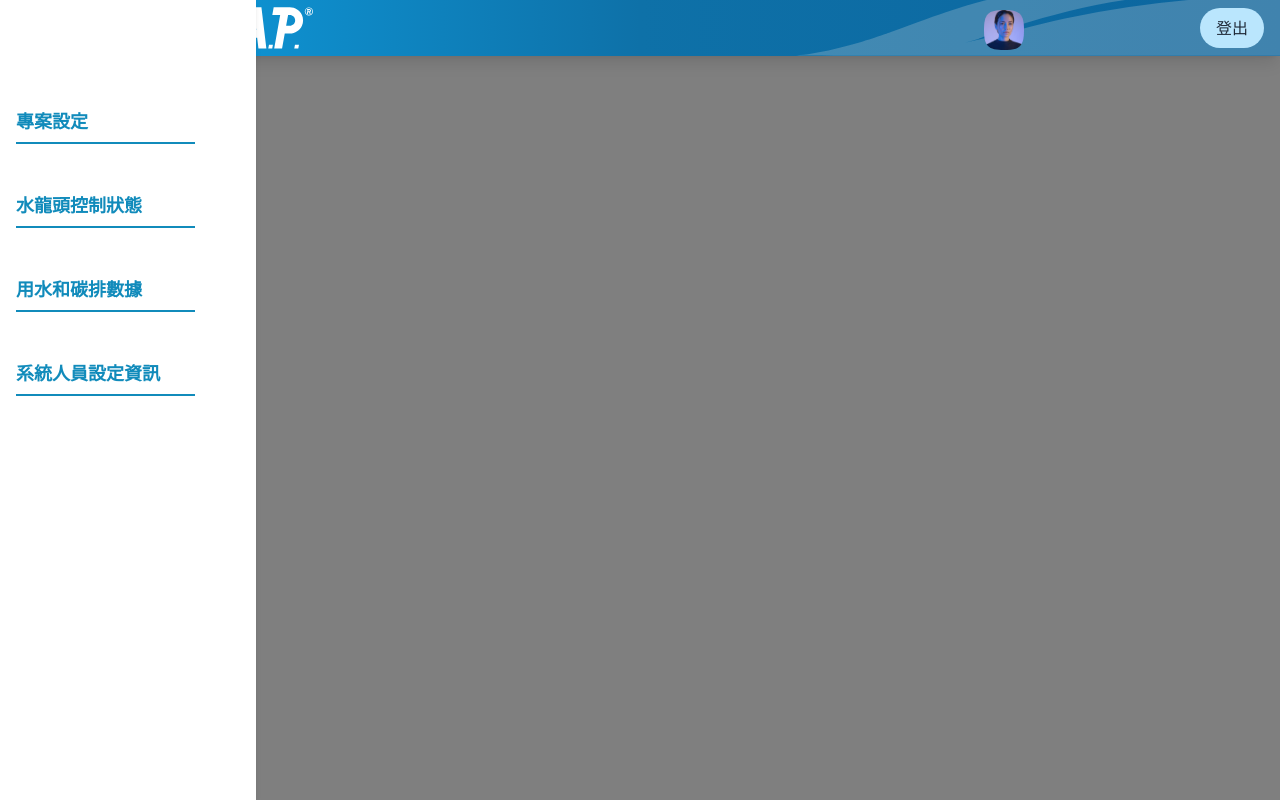
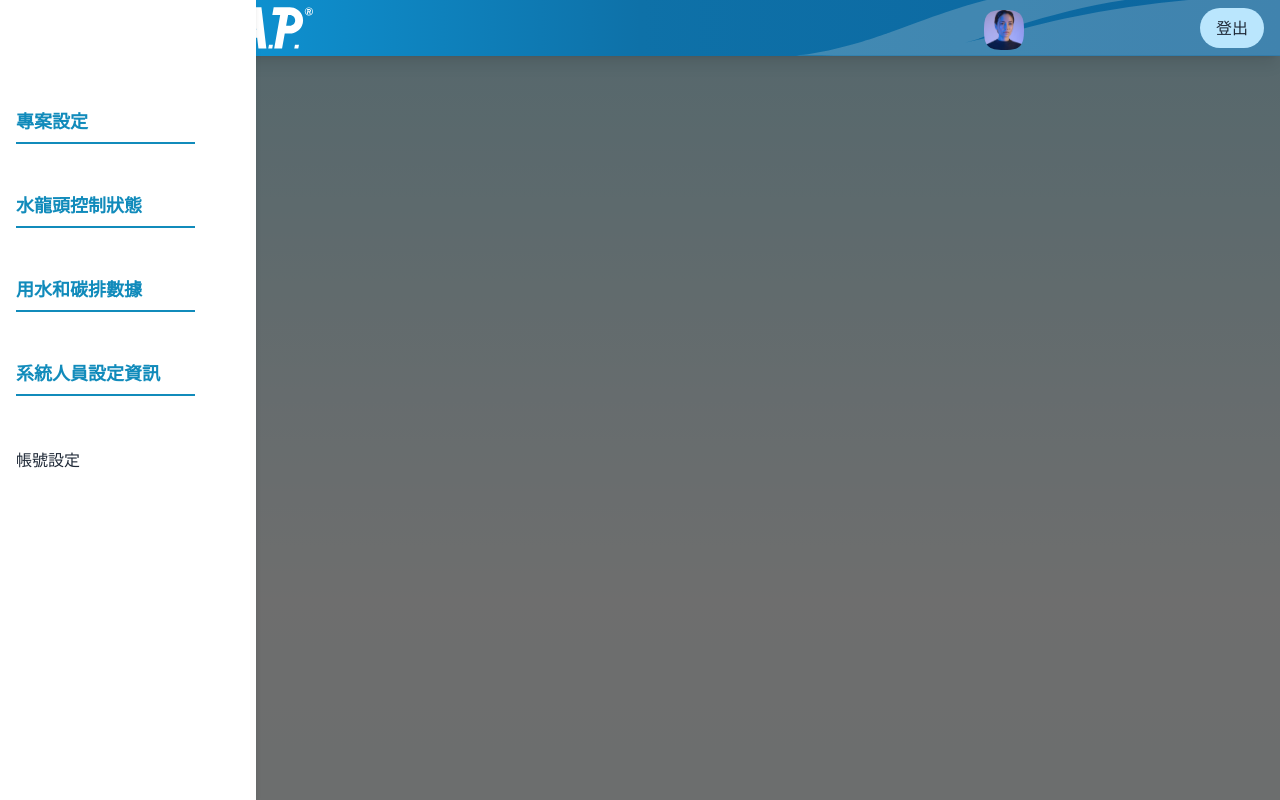
Before and after one commit to WangShuShen/smartfaucet_frontend, a Next.js app: page / in a window 1280 px wide. Both pictures are taken after a click on the button 44 px from the left and 28 px from the top of the page. Shown: the top 800 px of the page. Built offline with nearby package versions, Linux system fonts and the light colour scheme.

Commit message:
add backgroundcolor

```diff
--- a/app/component/Navbar.tsx
+++ b/app/component/Navbar.tsx
@@ -17,8 +17,8 @@ const Navbar = () => {
         onClick={() => setIsOpen(false)}
       ></div>
 
-      <nav className="custom-gradient shadow-lg relative z-20 w-full lg:h-14 md:h-16 sm:h-12 xs:h-10">
-        <div className="flex justify-between items-center h-full px-4">
+      <nav className="navbar-bg-gradient shadow-lg relative z-20 w-full lg:h-14 md:h-16 sm:h-12 xs:h-10">
+        <div className="flex justify-between items-center h-full px-4 w-full">
           {/* 將漢堡按鈕和Logo放在同一個容器內 */}
           <div className="flex items-center">
             {/* Mobile menu button */}
@@ -69,12 +69,16 @@ const Navbar = () => {
         </div>
         {/* Mobile Menu */}
         <AnimatedMenu isOpen={isOpen}>
-          <div className="my-20">
+          <div className="my-20 overflow-y-auto max-h-200">
             {/* 可以在這裡添加Mobile Menu的連結 */}
             <AnimatedLink href="">專案設定</AnimatedLink>
             <AnimatedLink href="">水龍頭控制狀態</AnimatedLink>
             <AnimatedLink href="">用水和碳排數據</AnimatedLink>
             <AnimatedLink href="">系統人員設定資訊</AnimatedLink>
+
+            <div className="mt-8 ml-4">
+              <button className="block text-center">帳號設定</button>
+            </div>
           </div>
         </AnimatedMenu>
       </nav>
--- a/app/globals.css
+++ b/app/globals.css
@@ -2,28 +2,39 @@
 @tailwind components;
 @tailwind utilities;
 
-.custom-gradient {
-  background-image: linear-gradient(to right, #0ea5e9, #0E71A8, #0C659E);
+.navbar-bg-gradient {
+  background-image: linear-gradient(to right, #0ea5e9, #0e71a8, #0c659e);
 }
-
+.bg-bg-gradient {
+  background-image: linear-gradient(
+    to bottom,
+    #a9cfd9,
+    #bad4da,
+    #cdd9dc,
+    #dcdddd,
+    #d8dcdd
+  );
+  min-height: 100vh; /* 使 div 至少有視窗的高度 */
+  width: 100%; /* 確保寬度為視窗寬度 */
+}
 /* 在您的 CSS 文件中 */
 .underline-animation {
   position: relative;
   /* color: #118BBB; */
   /* 初始文字顏色 */
   overflow: hidden;
-  background-color: #FFFFFF;
+  background-color: #ffffff;
   /* 背景色始終保持白色 */
 }
 
 .underline-animation::after {
-  content: '';
+  content: "";
   position: absolute;
   bottom: -2px;
   left: 0;
   width: 50%;
   height: 1px;
-  background-color: #118BBB;
+  background-color: #118bbb;
   /* 初始底線顏色 */
   /* transition: background-color 0.3s; */
   /* 底線顏色過渡效果 */
--- a/app/page.tsx
+++ b/app/page.tsx
@@ -2,8 +2,14 @@ import Image from "next/image";
 import Navbar from "./component/Navbar";
 export default function Home() {
   return (
-    <>
+    <div
+      // style={{
+      //   backgroundImage:
+      //     "linear-gradient(to bottom, #0ea5e9, #0e71a8, #0c659e)",
+      // }}
+      className="bg-bg-gradient"
+    >
       <Navbar></Navbar>
-    </>
+    </div>
   );
 }
```
